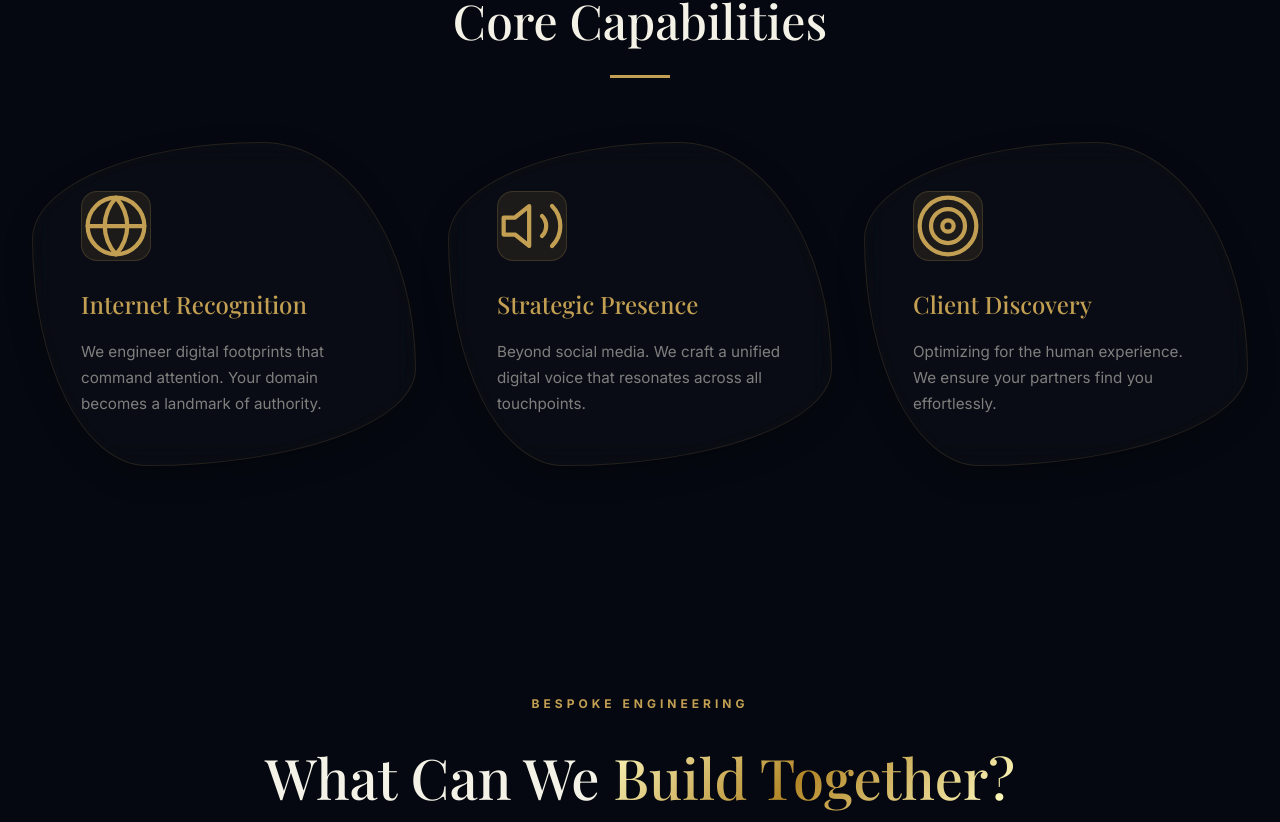
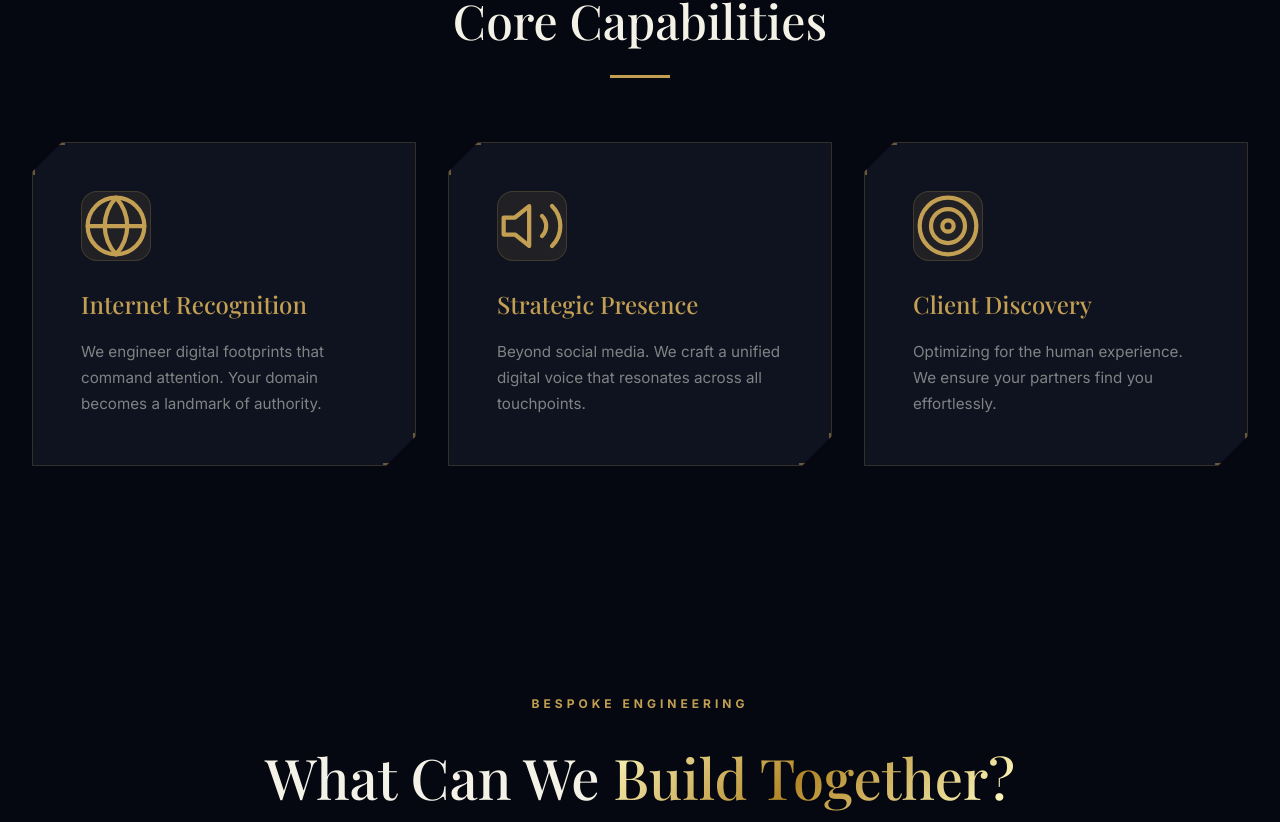
Before and after one commit to Mapetere/nm_holdings_site, a Next.js app: page / in a window 1280 px wide. Shown: the part 838-1660 px from the top of the page. Built offline with nearby package versions, Linux system fonts and the light colour scheme; a web font is replaced by a local one.

Commit message:
Refactor: Switch card design to Geometric Tech style with chamfered corners

```diff
--- a/src/app/globals.css
+++ b/src/app/globals.css
@@ -107,45 +107,64 @@ h4,
 }
 
 /* Glass Card - Re-tuned to Liquid Glass Organic Style */
+/* Glass Card - Geometric Tech Style */
 .glass-card {
-    background: rgba(255, 255, 255, 0.02);
+    background: rgba(20, 25, 40, 0.7);
     backdrop-filter: blur(12px);
     -webkit-backdrop-filter: blur(12px);
-    border: 1px solid rgba(194, 159, 82, 0.15);
-    /* Unique organic asymmetrical shape */
-    border-radius: 60% 40% 70% 30% / 30% 70% 30% 70%;
+    border: 1px solid rgba(194, 159, 82, 0.2);
+    /* Tech Chamfer (Cut Corners) */
+    clip-path: polygon(30px 0,
+            100% 0,
+            100% calc(100% - 30px),
+            calc(100% - 30px) 100%,
+            0 100%,
+            0 30px);
     padding: 3rem;
-    transition: all 0.6s cubic-bezier(0.23, 1, 0.32, 1);
     position: relative;
-    overflow: hidden;
-    box-shadow:
-        inset 0 0 20px rgba(194, 159, 82, 0.02),
-        0 10px 30px rgba(0, 0, 0, 0.2);
+    transition: all 0.4s ease;
+    box-shadow: 0 10px 30px rgba(0, 0, 0, 0.3);
 }
 
+/* Pseudo-elements for Tech Accents (Corner glowing lines) */
 .glass-card::before {
     content: '';
     position: absolute;
-    top: -50%;
-    left: -50%;
-    width: 200%;
-    height: 200%;
-    background: radial-gradient(circle, rgba(194, 159, 82, 0.05) 0%, transparent 70%);
-    opacity: 0;
-    transition: opacity 0.6s ease;
-    pointer-events: none;
+    top: 0;
+    left: 0;
+    width: 30px;
+    height: 30px;
+    border-top: 2px solid var(--gold);
+    border-left: 2px solid var(--gold);
+    opacity: 0.5;
+    transition: opacity 0.3s ease;
+}
+
+.glass-card::after {
+    content: '';
+    position: absolute;
+    bottom: 0;
+    right: 0;
+    width: 30px;
+    height: 30px;
+    border-bottom: 2px solid var(--gold);
+    border-right: 2px solid var(--gold);
+    opacity: 0.5;
+    transition: opacity 0.3s ease;
 }
 
 .glass-card:hover {
-    transform: translateY(-10px) scale(1.02);
-    border-color: rgba(194, 159, 82, 0.5);
-    background: rgba(255, 255, 255, 0.05);
-    /* Morph shape slightly on hover */
-    border-radius: 40% 60% 30% 70% / 70% 30% 70% 30%;
-    box-shadow:
-        inset 0 0 30px rgba(194, 159, 82, 0.05),
-        0 20px 40px rgba(0, 0, 0, 0.3),
-        0 0 20px rgba(194, 159, 82, 0.1);
+    transform: translateY(-5px);
+    background: rgba(30, 35, 50, 0.8);
+    border-color: var(--gold);
+    box-shadow: 0 15px 40px rgba(0, 0, 0, 0.5);
+}
+
+.glass-card:hover::before,
+.glass-card:hover::after {
+    opacity: 1;
+    width: 40px;
+    height: 40px;
 }
 
 .glass-card:hover::before {
```
